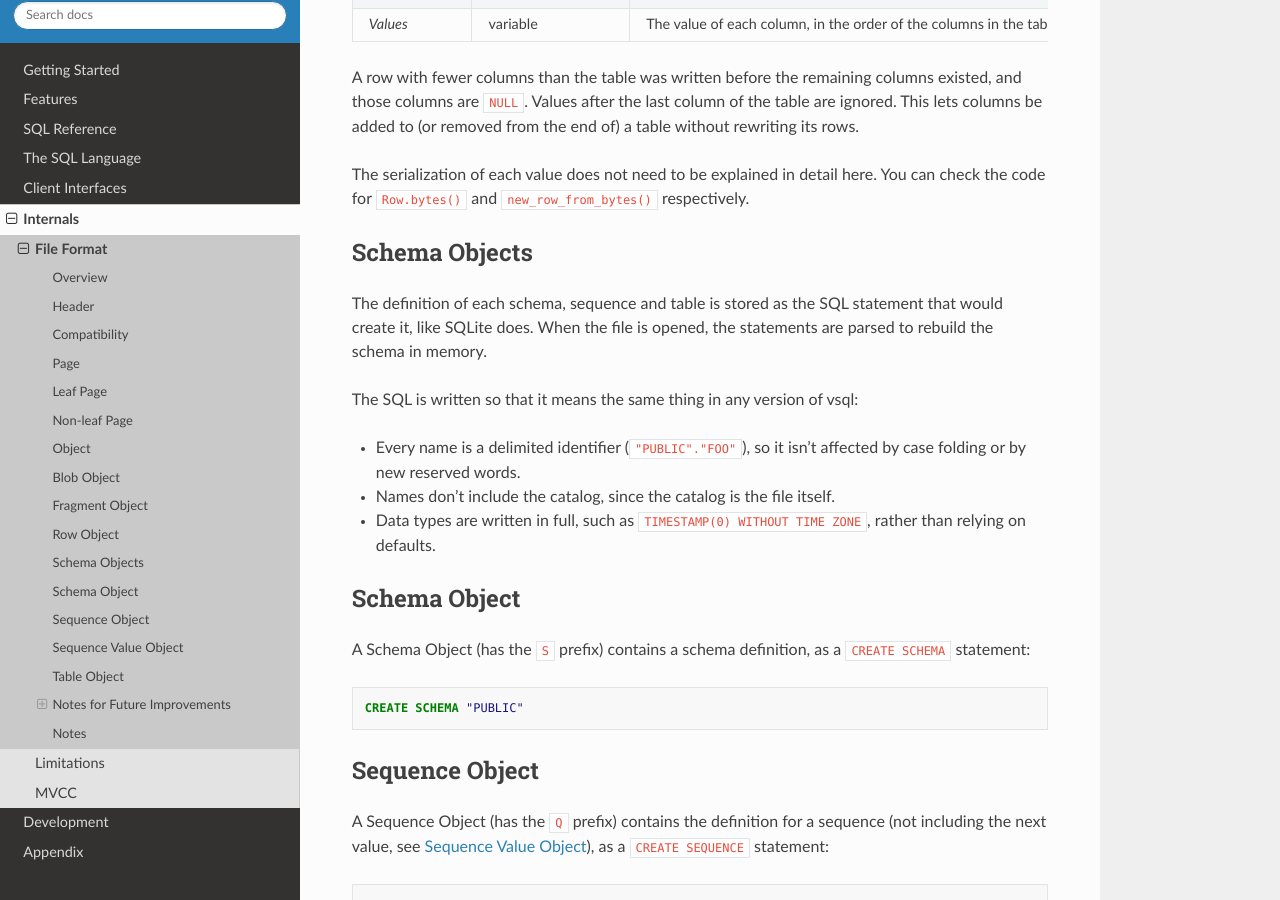
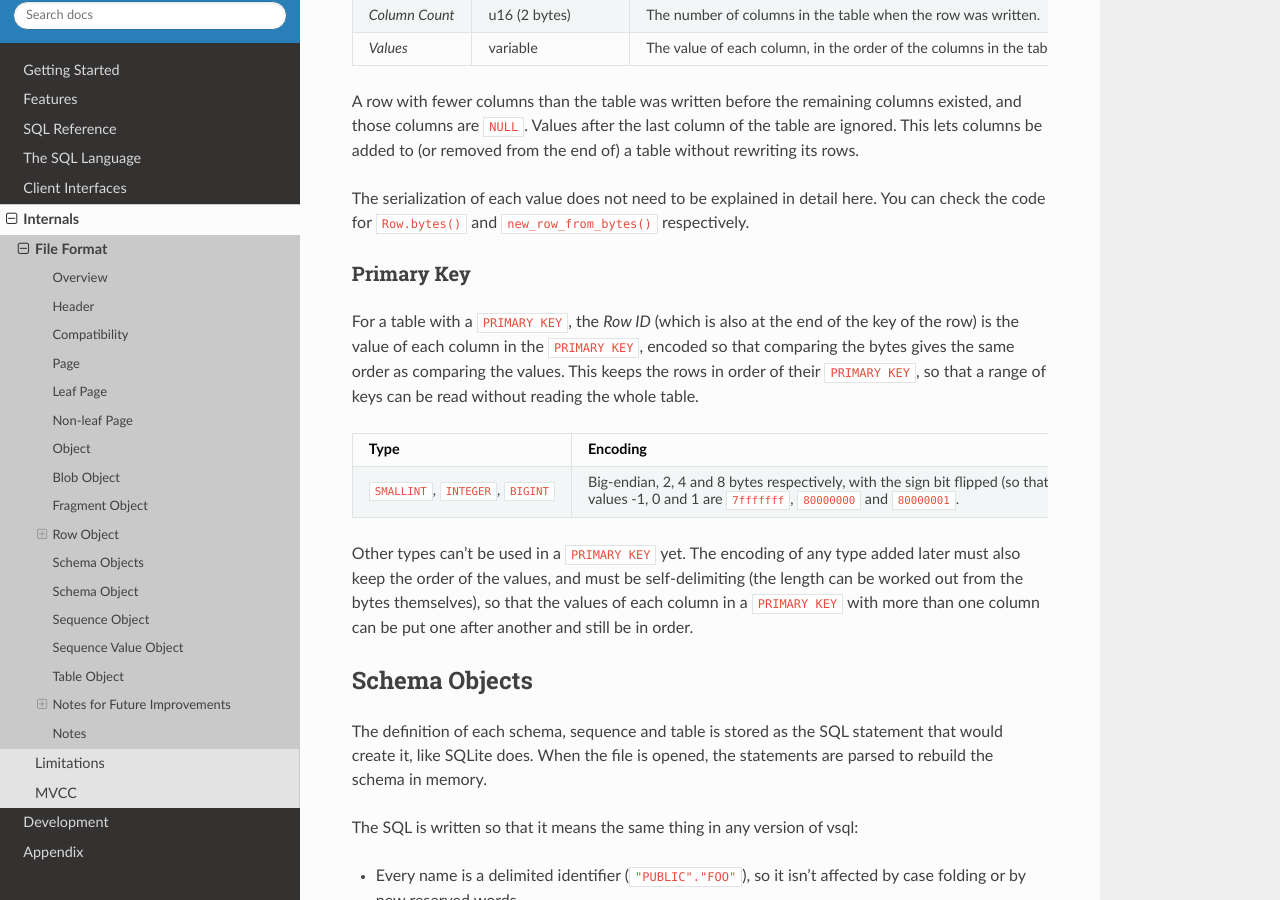
Before and after one commit to elliotchance/vsql, a Sphinx documentation site: the page built from docs/file-format.rst, in a window 1280 px wide and 900 px high, scrolled down 7646 px. Built offline with Sphinx 7.4.7 and the Read the Docs theme 3.1.0, drawn with Linux system fonts in a browser that asks for light colours.

Commit message:
storage: Store PRIMARY KEY integers in sort order
PRIMARY KEY integers were stored big-endian as two's complement, so negative
keys sorted after positive keys and a range of keys (#58) couldn't be read in
order. The sign bit is now flipped. The file format docs describe the key
encoding, including what any type added later must do so that keys with more
than one column (#56) stay in order.

The file format version isn't changed here, it will be bumped once before the
next release.

Co-Authored-By: Claude Opus 5.5 <noreply@anthropic.com>

```diff
--- a/docs/file-format.rst
+++ b/docs/file-format.rst
@@ -388,6 +388,33 @@ The serialization of each value does not need to be explained in detail here.
 You can check the code for ``Row.bytes()`` and ``new_row_from_bytes()``
 respectively.
 
+Primary Key
+^^^^^^^^^^^
+
+For a table with a ``PRIMARY KEY``, the *Row ID* (which is also at the end of
+the key of the row) is the value of each column in the ``PRIMARY KEY``, encoded
+so that comparing the bytes gives the same order as comparing the values. This
+keeps the rows in order of their ``PRIMARY KEY``, so that a range of keys can
+be read without reading the whole table.
+
+.. list-table::
+  :header-rows: 1
+
+  * - Type
+    - Encoding
+
+  * - ``SMALLINT``, ``INTEGER``, ``BIGINT``
+    - Big-endian, 2, 4 and 8 bytes respectively, with the sign bit flipped (so
+      that negative values come before positive values). For example, the
+      ``INTEGER`` values -1, 0 and 1 are ``7fffffff``, ``80000000`` and
+      ``80000001``.
+
+Other types can't be used in a ``PRIMARY KEY`` yet. The encoding of any type
+added later must also keep the order of the values, and must be self-delimiting
+(the length can be worked out from the bytes themselves), so that the values of
+each column in a ``PRIMARY KEY`` with more than one column can be put one after
+another and still be in order.
+
 Schema Objects
 --------------
 
```
Also changed, not shown: 2 other files.
